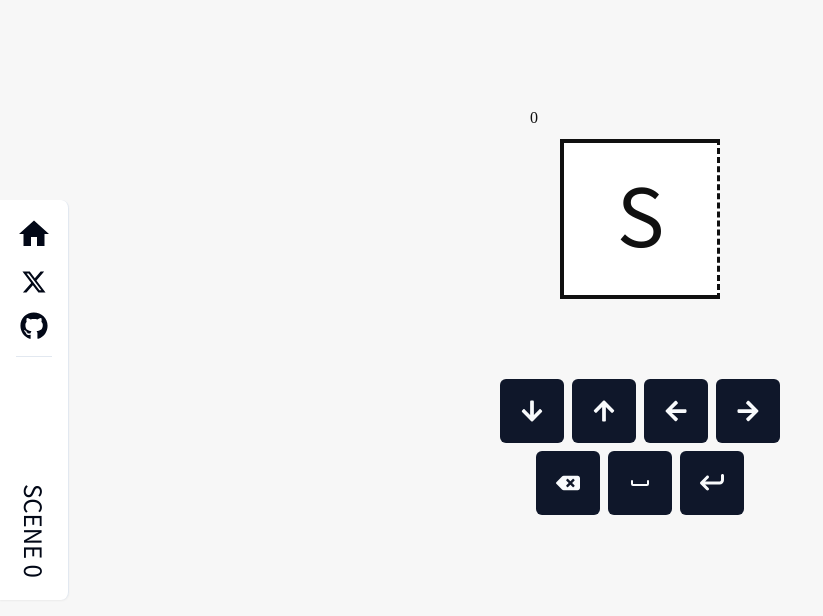
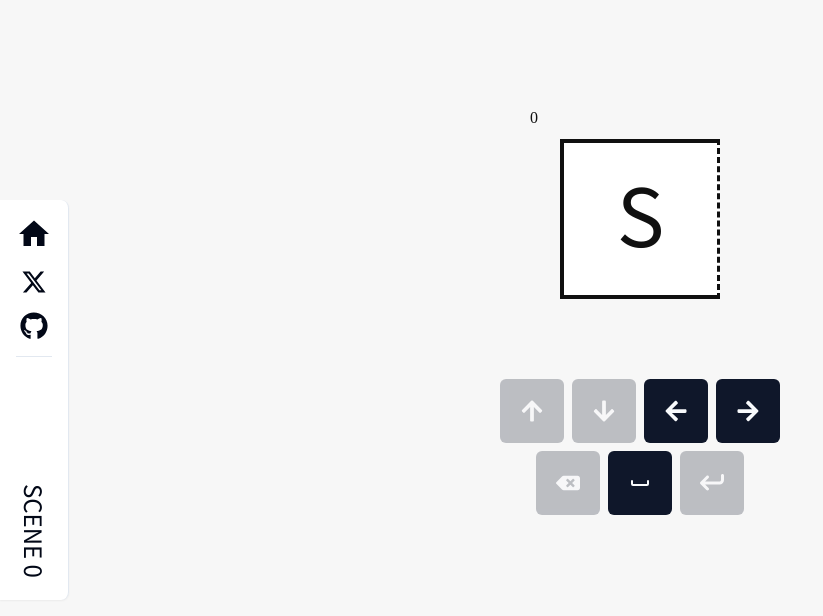
Before and after one commit to kaiiy/haze-ii, a React (Vite) app: page /#/0 in a window 1280 px wide. Shown: the top 616 px of the page, without its empty margins (0-823 px from the left). Built offline with nearby package versions, Linux system fonts and the light colour scheme; a web font is replaced by a local one.

Commit message:
wip: 2025-08-15T10:20:48+09:00

```diff
--- a/src/components/SceneBase.tsx
+++ b/src/components/SceneBase.tsx
@@ -261,26 +261,25 @@ const SceneBase = (
             fontSize={fontSize}
           />
 
-          {/*  TODO: 入力処理 */}
           <div className="mb-8">
             <div className="flex justify-center gap-2 mb-2">
               <Button
-                variant="default"
+                variant={isBoardFocused ? "disabled" : "default"}
+                size="icon"
+                className="size-16"
+                onClick={() => simulateKey("ArrowUp")}
+                {...btnProps}
+              >
+                <FaArrowUp size={24} />
+              </Button>
+              <Button
+                variant={isBoardFocused ? "disabled" : "default"}
                 size="icon"
                 className="size-16"
                 onClick={() => simulateKey("ArrowDown")}
                 {...btnProps}
               >
                 <FaArrowDown size={24} />
-              </Button>
-              <Button
-                variant="default"
-                size="icon"
-                className="size-16"
-                onClick={() => simulateKey("ArrowUp")}
-                {...btnProps}
-              >
-                <FaArrowUp size={24} />
               </Button>
               <Button
                 variant="default"
@@ -303,7 +302,7 @@ const SceneBase = (
             </div>
             <div className="flex justify-center gap-2">
               <Button
-                variant="default"
+                variant={isBoardFocused ? "disabled" : "default"}
                 size="icon"
                 className="size-16"
                 onClick={() => simulateKey("Backspace")}
@@ -321,7 +320,7 @@ const SceneBase = (
                 <TbSpace size={24} />
               </Button>
               <Button
-                variant="default"
+                variant={isBoardFocused ? "disabled" : "default"}
                 size="icon"
                 className="size-16"
                 onClick={() => simulateKey("Enter")}
--- a/src/components/ui/button.tsx
+++ b/src/components/ui/button.tsx
@@ -1,7 +1,6 @@
 import * as React from "react";
 import { Slot } from "@radix-ui/react-slot";
 import { cva, type VariantProps } from "class-variance-authority";
-
 import { cn } from "@/lib/utils";
 
 const buttonVariants = cva(
@@ -17,6 +16,8 @@ const buttonVariants = cva(
           "bg-secondary text-secondary-foreground hover:bg-secondary/80",
         ghost: "hover:bg-accent hover:text-accent-foreground",
         link: "text-primary underline-offset-4 hover:underline",
+        disabled:
+          "bg-primary text-primary-foreground cursor-not-allowed pointer-events-none opacity-25",
       },
       size: {
         default: "h-10 px-4 py-2",
@@ -51,6 +52,7 @@ const Button = React.forwardRef<HTMLButtonElement, ButtonProps>(
     );
   },
 );
+
 Button.displayName = "Button";
 
 export { Button, buttonVariants };
```
